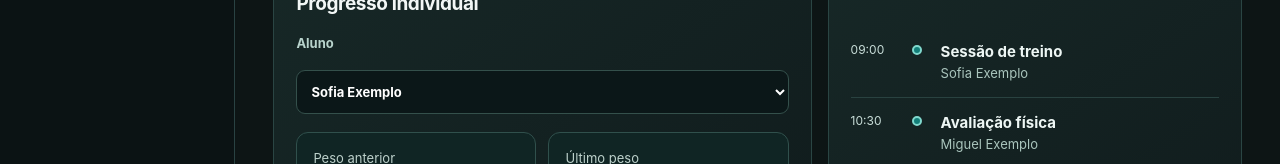
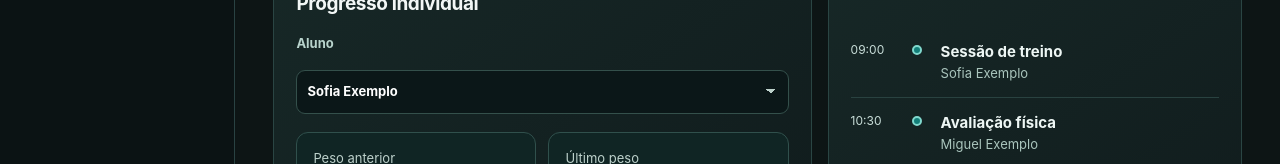
Before and after one commit to danielfilipemc-cloud/nutritrack, a Next.js app in the folder commercial/: page /demo/experiencia in a window 1280 px wide. Shown: the part 689-853 px from the top of the page. Built offline with nearby package versions, Linux system fonts and the light colour scheme.

Commit message:
Fix WebKit dashboard selector overflow for long demo student names

```diff
--- a/commercial/app/demo/experiencia/experience.css
+++ b/commercial/app/demo/experiencia/experience.css
@@ -97,7 +97,7 @@ html:has(.aura-preview){scroll-behavior:auto}
 .aura-preview input[aria-invalid=true]{border-color:#ffb5ac;outline-color:#ffb5ac}
 .aura-preview-empty p{color:#bdd1cb}
 .aura-preview label,.aura-preview select{min-width:0}
-.aura-preview-student-header>label select{
+.aura-preview-student-header>label select,.aura-preview-columns select{
  appearance:none;overflow:hidden;text-overflow:ellipsis;white-space:nowrap;padding-right:34px;
  background-image:linear-gradient(45deg,transparent 50%,#bdd1cb 50%),linear-gradient(135deg,#bdd1cb 50%,transparent 50%);
  background-position:calc(100% - 17px) 50%,calc(100% - 12px) 50%;background-size:5px 5px;background-repeat:no-repeat;
```
Also changed, not shown: 1 other file (tests, documents, lock files or other folders).
